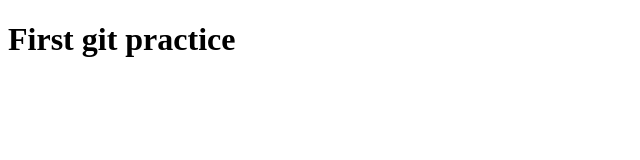
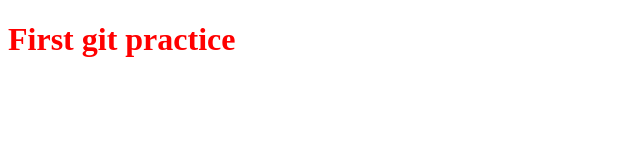
Before and after one commit to Olajide-Raji/Practice-1, a plain HTML site: page index.html in a window 1280 px wide. Shown: the whole page, without its empty margins (0-640 px from the left). Drawn offline with Linux system fonts and the light colour scheme.

Commit message:
css added

```diff
--- a/index.css
+++ b/index.css
@@ -0,0 +1,3 @@
+h1 {
+    color: red;
+}
--- a/index.html
+++ b/index.html
@@ -5,6 +5,7 @@
     <meta http-equiv="X-UA-Compatible" content="IE=edge">
     <meta name="viewport" content="width=device-width, initial-scale=1.0">
     <title>Document</title>
+    <link rel="stylesheet" type="text/css" href="index.css">
 </head>
 <body>
     <h1>First git practice</h1>
```
